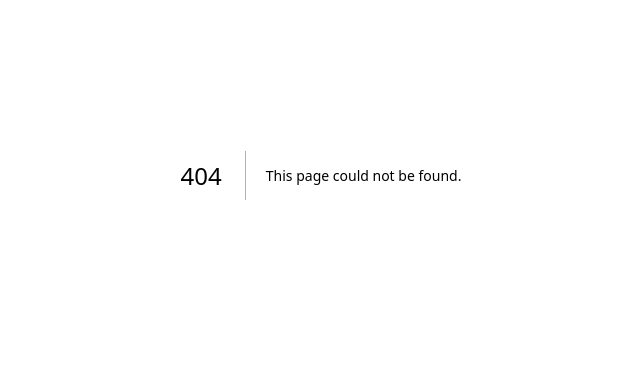
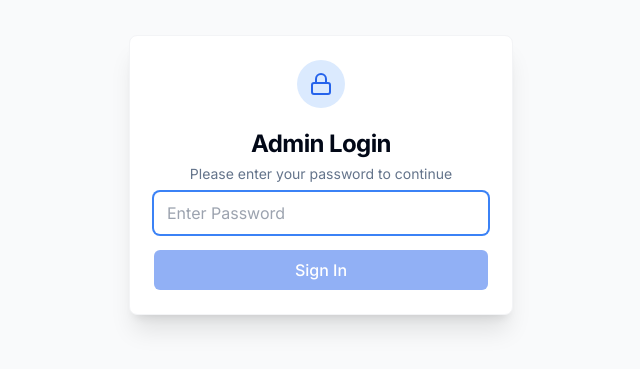
Before and after one commit to franksunye/GeoCMS, a Next.js app in the folder frontend-nextjs/: page /login in a window 1280 px wide. Before the commit this address had no page. Shown: the part 225-594 px from the top of the page, without its empty margins (319-959 px from the left). Built offline with nearby package versions, Linux system fonts and the light colour scheme.

Commit message:
feat: add authentication implementation (login page, auth api, middleware)

```diff
--- /dev/null
+++ b/frontend-nextjs/src/app/api/auth/login/route.ts
@@ -0,0 +1,43 @@
+import { NextRequest, NextResponse } from 'next/server'
+import { cookies } from 'next/headers'
+
+export async function POST(request: NextRequest) {
+    try {
+        const { password } = await request.json()
+
+        // Retrieve password from Environment Variable
+        // If not set, fallback to a default for development (SAFETY WARNING will remain until set)
+        const ADMIN_PASSWORD = process.env.ADMIN_PASSWORD
+
+        if (!ADMIN_PASSWORD) {
+            console.warn('WARNING: ADMIN_PASSWORD environment variable is not set. Auth will fail.')
+            return NextResponse.json(
+                { error: 'Server configuration error: Password not set' },
+                { status: 500 }
+            )
+        }
+
+        if (password === ADMIN_PASSWORD) {
+            // Set HttpOnly Cookie
+            cookies().set('auth_token', 'authenticated', {
+                httpOnly: true,
+                secure: process.env.NODE_ENV === 'production',
+                sameSite: 'strict',
+                maxAge: 60 * 60 * 24 * 7, // 1 week
+                path: '/',
+            })
+
+            return NextResponse.json({ success: true })
+        }
+
+        return NextResponse.json(
+            { error: 'Invalid password' },
+            { status: 401 }
+        )
+    } catch (error) {
+        return NextResponse.json(
+            { error: 'Internal server error' },
+            { status: 500 }
+        )
+    }
+}
--- /dev/null
+++ b/frontend-nextjs/src/app/login/page.tsx
@@ -0,0 +1,93 @@
+'use client'
+
+import { useState } from 'react'
+import { useRouter } from 'next/navigation'
+import { Card, CardContent, CardHeader, CardTitle, CardDescription } from '@/components/ui/card'
+import { Lock, Loader2, AlertCircle } from 'lucide-react'
+
+export default function LoginPage() {
+  const router = useRouter()
+  const [password, setPassword] = useState('')
+  const [loading, setLoading] = useState(false)
+  const [error, setError] = useState('')
+
+  const handleLogin = async (e: React.FormEvent) => {
+    e.preventDefault()
+    setLoading(true)
+    setError('')
+
+    try {
+      const res = await fetch('/api/auth/login', {
+        method: 'POST',
+        headers: {
+          'Content-Type': 'application/json',
+        },
+        body: JSON.stringify({ password }),
+      })
+
+      if (res.ok) {
+        router.refresh() // Refresh auth state
+        router.push('/dashboard')
+      } else {
+        const data = await res.json()
+        setError(data.error || 'Authenication failed')
+      }
+    } catch (err) {
+      setError('Something went wrong. Please try again.')
+    } finally {
+      setLoading(false)
+    }
+  }
+
+  return (
+    <div className="min-h-screen flex items-center justify-center bg-gray-50 px-4">
+      <Card className="w-full max-w-sm shadow-xl border-gray-100">
+        <CardHeader className="space-y-1 text-center pb-2">
+          <div className="mx-auto w-12 h-12 bg-blue-100 rounded-full flex items-center justify-center mb-4">
+            <Lock className="h-6 w-6 text-blue-600" />
+          </div>
+          <CardTitle className="text-2xl font-bold">Admin Login</CardTitle>
+          <CardDescription>
+            Please enter your password to continue
+          </CardDescription>
+        </CardHeader>
+        <CardContent>
+          <form onSubmit={handleLogin} className="space-y-4">
+            <div className="space-y-2">
+              <input
+                type="password"
+                placeholder="Enter Password"
+                className="w-full px-3 py-2 border border-gray-300 rounded-md focus:outline-none focus:ring-2 focus:ring-blue-500 focus:border-transparent transition-all"
+                value={password}
+                onChange={(e) => setPassword(e.target.value)}
+                autoFocus
+              />
+            </div>
+
+            {error && (
+              <div className="flex items-center gap-2 text-sm text-red-600 bg-red-50 p-3 rounded-md animate-in fade-in slide-in-from-top-1">
+                <AlertCircle className="h-4 w-4" />
+                {error}
+              </div>
+            )}
+
+            <button
+              type="submit"
+              disabled={loading || !password}
+              className="w-full bg-blue-600 hover:bg-blue-700 text-white font-medium py-2 px-4 rounded-md transition-colors disabled:opacity-50 disabled:cursor-not-allowed flex items-center justify-center gap-2"
+            >
+              {loading ? (
+                <>
+                  <Loader2 className="h-4 w-4 animate-spin" />
+                  Verifying...
+                </>
+              ) : (
+                'Sign In'
+              )}
+            </button>
+          </form>
+        </CardContent>
+      </Card>
+    </div>
+  )
+}
```
Also changed, not shown: frontend-nextjs/src/middleware.ts (added, +32 -0 lines).
